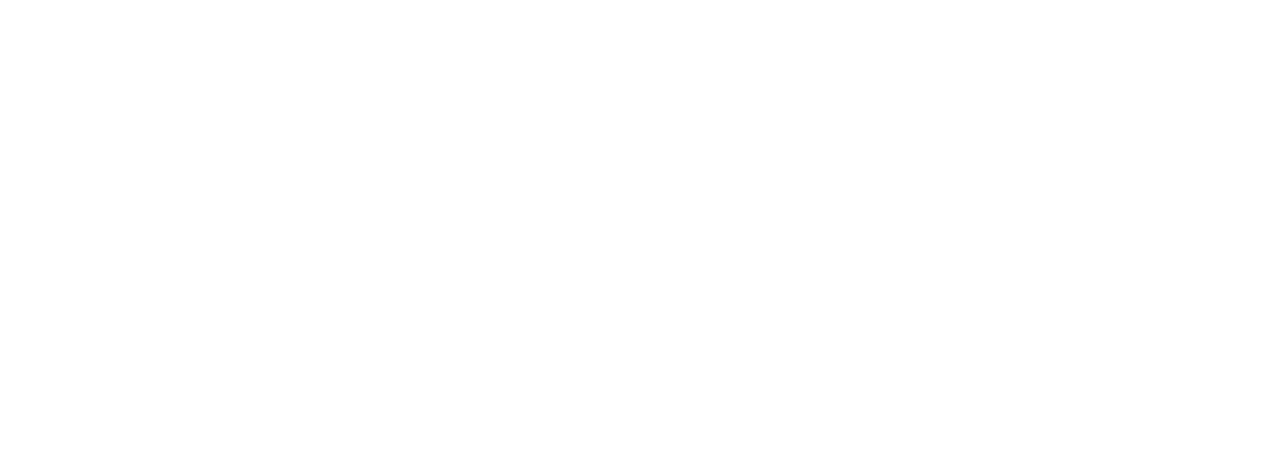
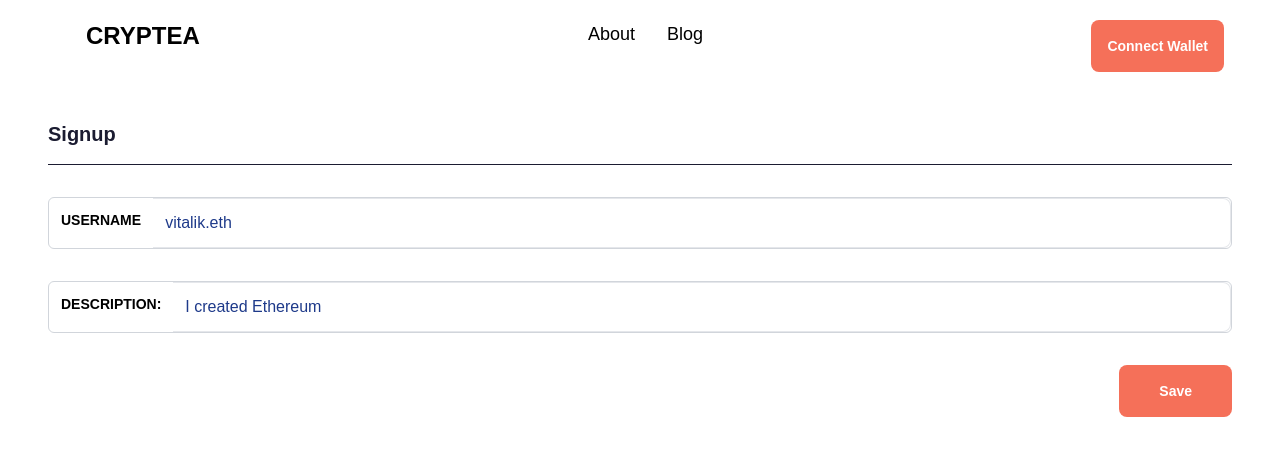
Before and after one commit to temi0x/chainlink-cryptea, a React (Create React App) app: page /signup in a window 1280 px wide. Before the commit this address had no page. Shown: the top 456 px of the page. Built offline with nearby package versions, Linux system fonts and the light colour scheme.

Commit message:
[Update]: Signup Form

```diff
--- a/src/App.js
+++ b/src/App.js
@@ -1,6 +1,7 @@
 import { BrowserRouter, Routes, Route } from "react-router-dom";
 import About from "./pages/about";
-import Home from "./pages/Home"
+import Home from "./pages/Home";
+import Signup from "./pages/signup";
 const App = () => {
   return (
     <div className="app">
@@ -8,6 +9,7 @@
         <Routes>
           <Route path="/" element={<Home />} />
           <Route path="/about" element={<About />} />
+          <Route path="/signup" element={<Signup />} />
         </Routes>
       </BrowserRouter>
     </div>
--- a/src/components/Nav/footer.jsx
+++ b/src/components/Nav/footer.jsx
@@ -1,66 +1,103 @@
-import linked from '../../assets/img/icon0.png'
-import mess from '../../assets/img/icon1.png'
-import twitt from '../../assets/img/icon2.png'
-import hmm from '../../assets/img/icon4.png'
+import linked from "../../assets/img/icon0.png";
+import mess from "../../assets/img/icon1.png";
+import twitt from "../../assets/img/icon2.png";
+import hmm from "../../assets/img/icon4.png";
 
 const Footer = () => {
-    const date = new Date()
+  const date = new Date();
   return (
     <div>
       <div className="flex mx-[70px] border-solid border-b-[#E5E5EA] border-b-[1px] w-auto p-5 justify-between pb-12">
-
         <div className="w-[220px]">
           <h3 className="font-bold text-[18px] mb-2">Cryptea</h3>
-                <span className="text-[#757095] ">Receive tips while you sip tea. Directly, and securely.</span>
+          <span className="text-[#757095] ">
+            Receive tips while you sip tea. Directly, and securely.
+          </span>
           <div className="flex items-center mb-4 justify-between mt-[3pc] w-[200px]">
-                    <a className="mr-[5px]" href="linkedIn.com"> <img alt="linkedIn" src={linked} /> </a>
-                    <a className="mr-[5px]" href="messenger.com"> <img alt="Messenger" src={mess} /> </a>
-                    <a className="mr-[5px]" href="twitter.com"> <img alt="Twitter" src={twitt} /> </a>
-                    <a className="mr-[5px]" href=""> <img alt="" src={hmm} /> </a>
+            <a className="mr-[5px]" href="linkedIn.com">
+              {" "}
+              <img alt="linkedIn" src={linked} />{" "}
+            </a>
+            <a className="mr-[5px]" href="messenger.com">
+              {" "}
+              <img alt="Messenger" src={mess} />{" "}
+            </a>
+            <a className="mr-[5px]" href="twitter.com">
+              {" "}
+              <img alt="Twitter" src={twitt} />{" "}
+            </a>
+            {/* <a className="mr-[5px]" href="https://">
+              {" "}
+              <img alt="" src={hmm} />{" "}
+            </a> */}
           </div>
-                <h3 className="font-bold hidden 2sm:block text-[18px] mb-2">Join Us</h3>
+          <h3 className="font-bold hidden 2sm:block text-[18px] mb-2">
+            Join Us
+          </h3>
           <div className="hidden 2sm:flex items-center justify-between w-[200px]">
-                    <a className="mr-[5px] block" href=""> <button className="text-sm hover:bg-[#ff320e] transition-all delay-500 rounded-[6rem] bg-[#F57059] mt-2 mx-auto justify-self-center place-self-center object-center text-white font-normal py-[14px] px-8">
+            <a className="mr-[5px] block" href="">
+              {" "}
+              <button className="text-sm hover:bg-[#ff320e] transition-all delay-500 rounded-[6rem] bg-[#F57059] mt-2 mx-auto justify-self-center place-self-center object-center text-white font-normal py-[14px] px-8">
                 Connect Wallet
-            </button> </a>
+              </button>{" "}
+            </a>
           </div>
           <div>
-                <h3 className="font-bold hidden 2sm:block text-[18px] mt-5 mb-2">Company</h3>
+            <h3 className="font-bold hidden 2sm:block text-[18px] mt-5 mb-2">
+              Company
+            </h3>
             <div className="flex-col hidden 2md:flex w-[200px]">
-                    <a className="mr-[5px] mb-3" href=""> About Us </a>
-                    <a className="mr-[5px] mb-3" href=""> Careers </a>
-                    <a className="mr-[5px] mb-3" href=""> Blog </a>
+              <a className="mr-[5px] mb-3" href="">
+                {" "}
+                About Us{" "}
+              </a>
+              <a className="mr-[5px] mb-3" href="">
+                {" "}
+                Careers{" "}
+              </a>
+              <a className="mr-[5px] mb-3" href="">
+                {" "}
+                Blog{" "}
+              </a>
             </div>
           </div>
-
         </div>
 
         <div className="w-[220px] 2sm:hidden ssm:w-fit">
           <h3 className="font-bold text-[18px] mb-2">Company</h3>
           <div className="flex flex-col w-[200px] ssm:w-fit">
-                    <a className="mr-[5px] mb-3" href=""> About Us </a>
-                    <a className="mr-[5px] mb-3" href=""> Careers </a>
-                    <a className="mr-[5px] mb-3" href=""> Blog </a>
+            <a className="mr-[5px] mb-3" href="">
+              {" "}
+              About Us{" "}
+            </a>
+            <a className="mr-[5px] mb-3" href="">
+              {" "}
+              Careers{" "}
+            </a>
+            <a className="mr-[5px] mb-3" href="">
+              {" "}
+              Blog{" "}
+            </a>
           </div>
         </div>
 
         <div className="w-[220px] 2sm:hidden">
           <h3 className="font-bold text-[18px] mb-2">Join Us</h3>
           <div className="flex items-center justify-between w-[200px]">
-                    <a className="mr-[5px]" href=""> <button className="text-sm hover:bg-[#ff320e] transition-all delay-500 rounded-[6rem] bg-[#F57059] mt-2 mx-auto justify-self-center place-self-center object-center text-white font-normal py-[14px] px-8">
+            <a className="mr-[5px]" href="">
+              {" "}
+              <button className="text-sm hover:bg-[#ff320e] transition-all delay-500 rounded-[6rem] bg-[#F57059] mt-2 mx-auto justify-self-center place-self-center object-center text-white font-normal py-[14px] px-8">
                 Connect Wallet
-            </button> </a>
-
+              </button>{" "}
+            </a>
           </div>
         </div>
-
       </div>
       <div className="text-center font-semibold py-5">
-                Copyright @ Cryptea { date.getFullYear() }. All Rights Reserved.
+        Copyright @ Cryptea {date.getFullYear()}. All Rights Reserved.
       </div>
     </div>
-        )
+  );
+};
 
-}
-
-export default Footer
+export default Footer;
--- /dev/null
+++ b/src/components/signup/index.jsx
@@ -0,0 +1,63 @@
+const signupForm = () => {
+  return (
+    <div>
+      <div className="w-full mt-8">
+        <div className="flex flex-col items-center justify-center mx-12">
+          <div className="flex flex-row border-b border-[#1B1C31] justify-start w-full">
+            <div className="text-[#1B1C31] font-semibold text-xl py-4">
+              Signup
+            </div>
+          </div>
+
+          <div className="username w-full">
+            <div className="mt-8">
+              <div
+                name="inputName"
+                className="border border-gray-300 rounded-md"
+              >
+                <div className="flex">
+                  <div>
+                    <div className="uppercase px-3 py-3 font-bold text-sm sm:text-sm sm:leading-5 focus:outline-none focus:shadow-outline-blue focus:border-[#1B1C31]">
+                      <div>Username</div>
+                    </div>
+                  </div>
+                  <input
+                    className="rounded-r-lg border p-3 w-11/12 focus:outline-none focus:shadow-outline-blue focus:border-[#1B1C31] border-l-0 text-[#1B1C31] placeholder-blue-900"
+                    placeholder="vitalik.eth"
+                    type="text"
+                  />
+                </div>
+              </div>
+
+              <div
+                name="inputDescription"
+                className="border border-gray-300 rounded-md mt-8"
+              >
+                <div className="flex">
+                  <div>
+                    <div className="uppercase px-3 py-3 font-bold text-sm sm:text-sm sm:leading-5 focus:outline-none focus:shadow-outline-blue focus:border-[#1B1C31]">
+                      <div>Description:</div>
+                    </div>
+                  </div>
+                  <input
+                    className="rounded-r-lg border p-3 w-11/12 focus:outline-none focus:shadow-outline-blue focus:border-[#1B1C31] border-l-0 text-[#1B1C31] placeholder-blue-900"
+                    placeholder="I created Ethereum"
+                    type="text"
+                  />
+                </div>
+              </div>
+            </div>
+          </div>
+
+          <div className="flex flex-row justify-end w-full mt-8">
+            <button className="hover:bg-[#ff320e] transition-all delay-500 text-sm rounded-lg bg-[#F57059] text-white font-semibold py-4 px-10">
+              Save
+            </button>
+          </div>
+        </div>
+      </div>
+    </div>
+  );
+};
+
+export default signupForm;
--- /dev/null
+++ b/src/pages/signup/index.jsx
@@ -0,0 +1,13 @@
+import Nav from "../../components/Nav";
+import SignupForm from "../../components/signup";
+
+const Signup = () => {
+  return (
+    <div>
+      <Nav />
+      <SignupForm />
+    </div>
+  )
+}
+
+export default Signup;
```
Also changed, not shown: src/components/Nav/index.jsx (+11 -5 lines). Lines whose indentation alone changed are shown as unchanged.
